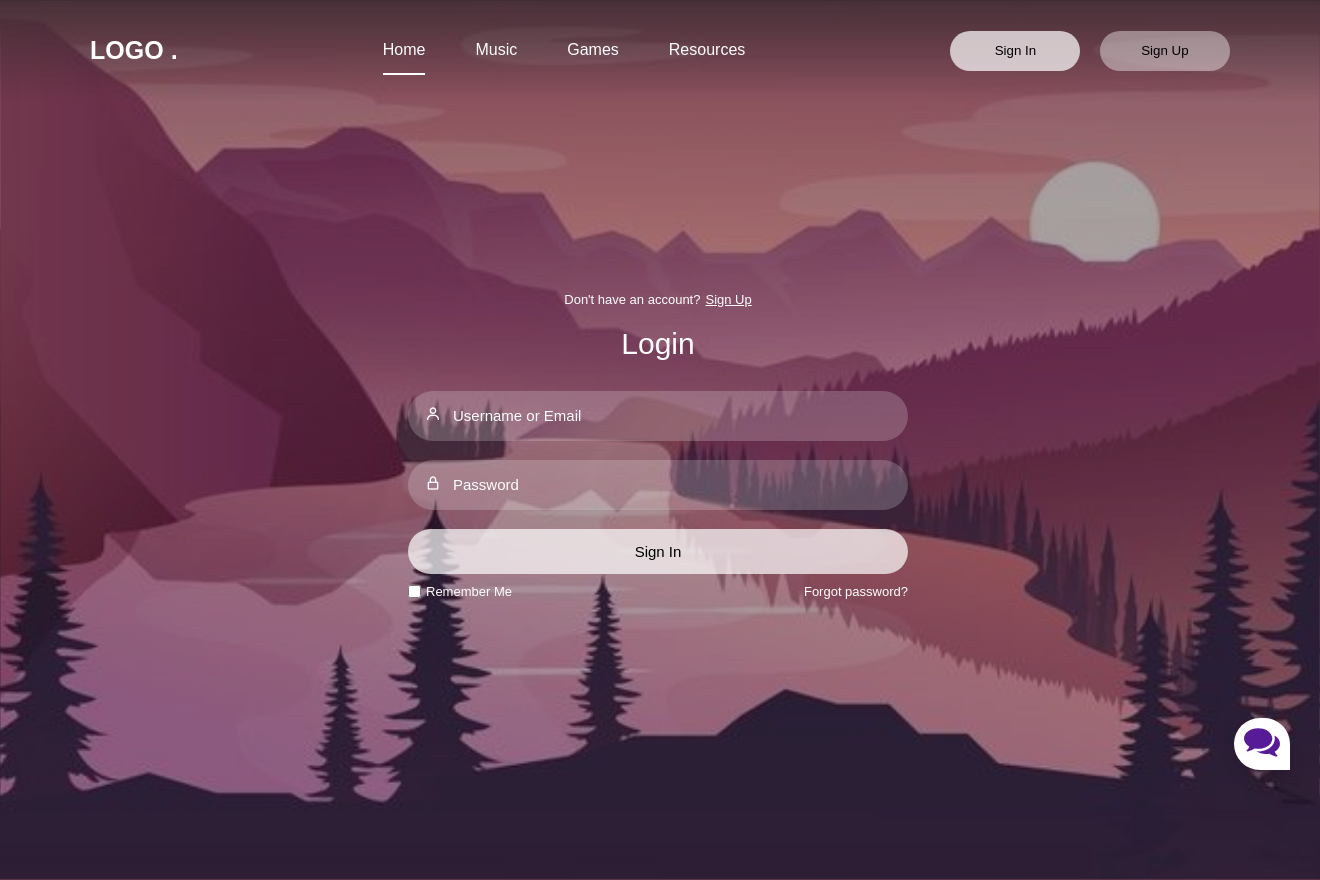
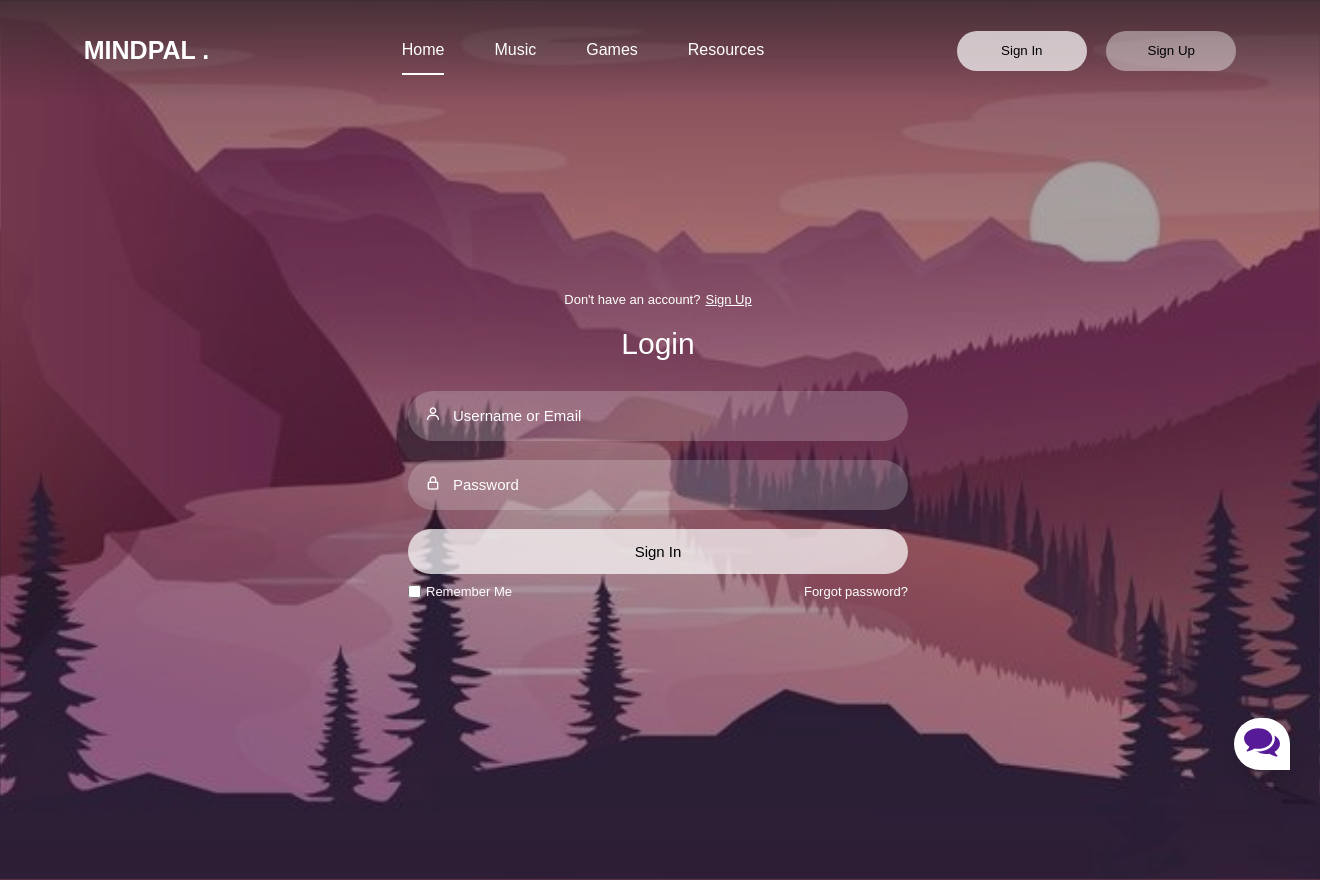
Before and after one commit to Nandini-Pandey/deployment, a Flask app: page / in a window 1320 px wide; the page is wider, and only the part inside the window is pictured. Run offline with Flask 3, Linux system fonts and the light colour scheme.

Commit message:
Update index.html

```diff
--- a/templates/index.html
+++ b/templates/index.html
@@ -13,7 +13,7 @@
  <div class="wrapper">
     <nav class="nav">
         <div class="nav-logo">
-            <p>LOGO .</p>
+            <p>MINDPAL .</p>
         </div>
         <div class="nav-menu" id="navMenu">
             <ul>
```
